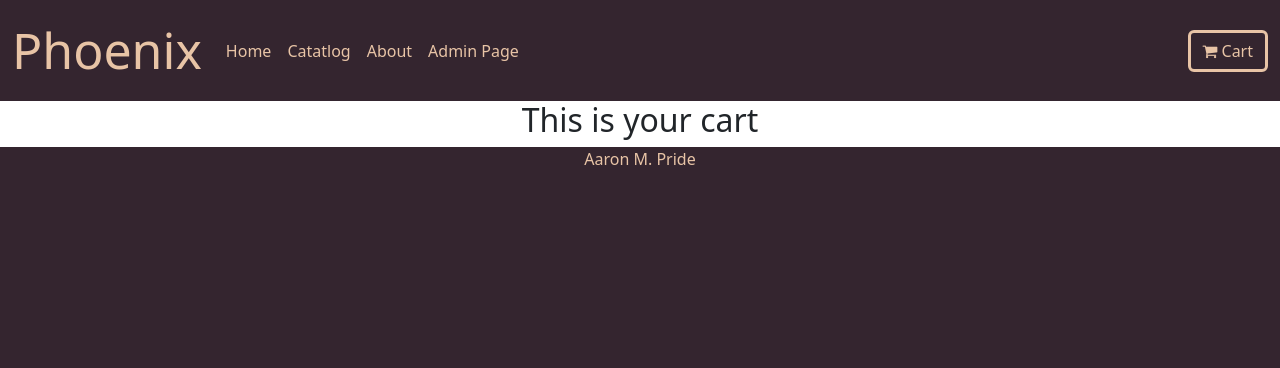
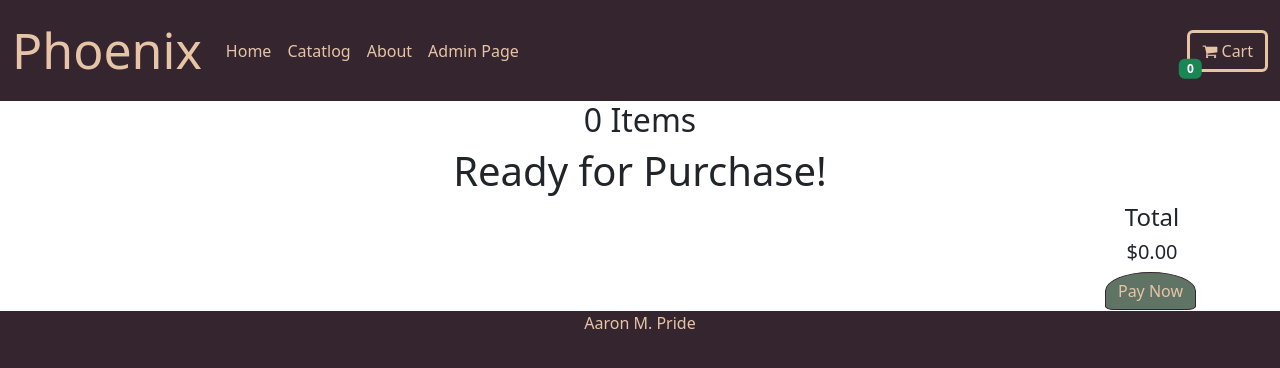
Before and after one commit to aparriodne/reactstore-107, a React (Create React App) app: page /cart in a window 1280 px wide. Shown: the top 368 px of the page. Built offline with nearby package versions, Linux system fonts and the light colour scheme.

Commit message:
added cart functions and display

```diff
--- a/src/components/navbar.jsx
+++ b/src/components/navbar.jsx
@@ -1,8 +1,17 @@
 import "./navbar.css";
 
 import {Link} from 'react-router-dom'
+import { useContext } from "react";
+import globalContext from './../state/globalContext';
 
 function Navbar(){
+
+  const numOfProd = useContext(globalContext).getNumberOfProducts;
+
+
+
+
+
     return (
 
         <nav className="navbar navbar-expand-lg bg-body-tertiary">
@@ -37,9 +46,11 @@ function Navbar(){
             </li>
           </ul>
           <form className="d-flex" role="search">
-            <Link className="btn btn-outline-success" to="/cart">
-              <i className="fa fa-shopping-cart" aria-hidden="true"></i> Cart
-            </Link>
+          <Link className="btn btn-outline-success position-relative" to="/cart">
+              <span className="position-absolute top-100 start-0 translate-middle badge square-pill bg-success">{numOfProd()}</span>
+              <i className="fa fa-shopping-cart" aria-hidden="true"></i>
+              {' '}Cart
+          </Link>
           </form>
         </div>
       </div>
--- /dev/null
+++ b/src/components/productInCart.css
@@ -0,0 +1,16 @@
+.prod-cart{
+    background-color: #e8c4a6;
+    text-transform: capitalize;
+    color: #34252f;
+    display: flex;
+}
+.prod-cart img{
+    width: 50px;
+    flex:1
+}
+.prod-cart h5{
+    flex:3
+}
+label{
+    margin-right: 10px;
+}
--- /dev/null
+++ b/src/components/productInCart.jsx
@@ -0,0 +1,23 @@
+import './productInCart.css';
+
+function ProductInCart(props){
+
+    function getTotal(){
+        let total = props.data.price * props.data.quantity;
+        return total.toFixed(2);
+    }
+
+    return (
+        <div className='prod-cart'>
+            <img src={'/images/' + props.data.image} alt='' />
+            <h5>{props.data.quantity}{' Order/ '}{props.data.title}</h5>
+            <div>
+                <label>${props.data.price.toFixed(2)}</label>
+                <label>${getTotal()}</label>
+            </div>
+        </div>
+    );
+
+}
+
+export default ProductInCart;
--- a/src/components/quantitypicker.jsx
+++ b/src/components/quantitypicker.jsx
@@ -5,7 +5,7 @@ function QuantityPicker(props){
     let [quantity, setQuantity] = useState(1);
 
     function decrease(){
-        if (quantity===0) return;
+        if (quantity === 0) return;
         let val = quantity -1;
         setQuantity(val);
         props.onChange(val);
@@ -20,7 +20,7 @@ function QuantityPicker(props){
 
     return(
         <div className="qt-picker">
-            <button disabled={quantity === 0} onClick={decrease}>-</button>
+            <button hidden = {quantity === 1} onClick={decrease}>-</button>
             <label>{quantity}</label>
             <button onClick={increase}>+</button>
         </div>
--- a/src/dataServices/dataService.js
+++ b/src/dataServices/dataService.js
@@ -7,7 +7,7 @@ var catalog =[
         "_id":"unique-ID-1"
     },
     {
-        "title":"carrot",
+        "title":"carrots",
         "catagory":"produce",
         "price":5.00,
         "image":"carrot.jpg",
--- a/src/pages/cart.css
+++ b/src/pages/cart.css
@@ -0,0 +1,9 @@
+.cart .parent{
+    display: flex;
+}
+.cart .products{
+    flex: 4;
+}
+.cart .total{
+    flex: 1;
+}
--- a/src/pages/cart.jsx
+++ b/src/pages/cart.jsx
@@ -1,9 +1,44 @@
 import './cart.css'
+import globalContext from '../state/globalContext';
+import { useContext } from 'react';
+
+import ProductInCart from '../components/productInCart';
 
 function Cart(){
+
+    const numOfProd = useContext(globalContext).getNumberOfProducts;
+    const cart = useContext(globalContext).cart;
+
+    function getTotalPay(){
+        let total = 0;
+        for(let i = 0; i< cart.length; i++){
+            let prod = cart[i];
+            total = total + prod.quantity * prod.price;
+        }
+        return total.toFixed(2)
+    }
+
+
     return(
         <div className='cart'>
-            <h2>This is your cart</h2>
+            <h2>{numOfProd()} Items</h2>
+            <h1>Ready for Purchase!</h1>
+            <div className='parent'>
+                <div className='products'>
+                    {cart.map((prod) => (
+                        <ProductInCart key={prod._id} data={prod}></ProductInCart>
+                        ))}
+                </div>
+
+                <div className='total'>
+                    <h4>Total</h4>
+
+                    <h5>${getTotalPay()}</h5>
+
+                    <button className='btn btn-success'>Pay Now</button>
+
+                </div>
+            </div>
         </div>
     );
 }
--- a/src/state/globalContext.js
+++ b/src/state/globalContext.js
@@ -6,6 +6,8 @@ const globalContext = createContext({
     cart: [],
     user: {},
 
+
+    getNumberOfProducts: () => {},
     addToCart: () => {},
     removeFromCart: () => {}
 });
--- a/src/state/globalProvider.jsx
+++ b/src/state/globalProvider.jsx
@@ -2,12 +2,12 @@ import { Provider } from "react";
 import GlobalContext from "./globalContext";
 import { useState } from "react";
 
-function GlobalProvider(props){
+function GlobalProvider(props) {
   const [cart, setCart] = useState([]);
-    const [user, setUser] = useState({name: 'Aaron', id:343344});
+  const [user, setUser] = useState({ name: "Aaron", id: 343344 });
 
-    function addToCart(prod){
-        console.log('global cart');
+  function addToCart(prod) {
+    console.log("global cart");
 
     let copy = [...cart];
     copy.push(prod);
@@ -16,18 +16,34 @@ function GlobalProvider(props){
     console.log(copy);
   }
 
-    function removeFromCart(){
-        console.log('global cart remove');
+  function removeFromCart() {
+    console.log("global cart remove");
   }
 
-    return<GlobalContext.Provider value={{
+  function getNumberOfProd() {
+    let total = 0;
+    for (let i = 0; i < cart.length; i++) {
+      let prod = cart[i];
+      total = total + prod.quantity;
+      // or total += prod.quantity;
+    }
+
+    return total;
+  }
+
+  return (
+    <GlobalContext.Provider
+      value={{
         cart: cart,
         user: user,
         addToCart: addToCart,
-        removeFromCart: removeFromCart
-    }}>{props.children}</GlobalContext.Provider>;
-
-
+        removeFromCart: removeFromCart,
+        getNumberOfProducts: getNumberOfProd,
+      }}
+    >
+      {props.children}
+    </GlobalContext.Provider>
+  );
 }
 
 export default GlobalProvider;
```
Lines whose indentation alone changed are shown as unchanged.
